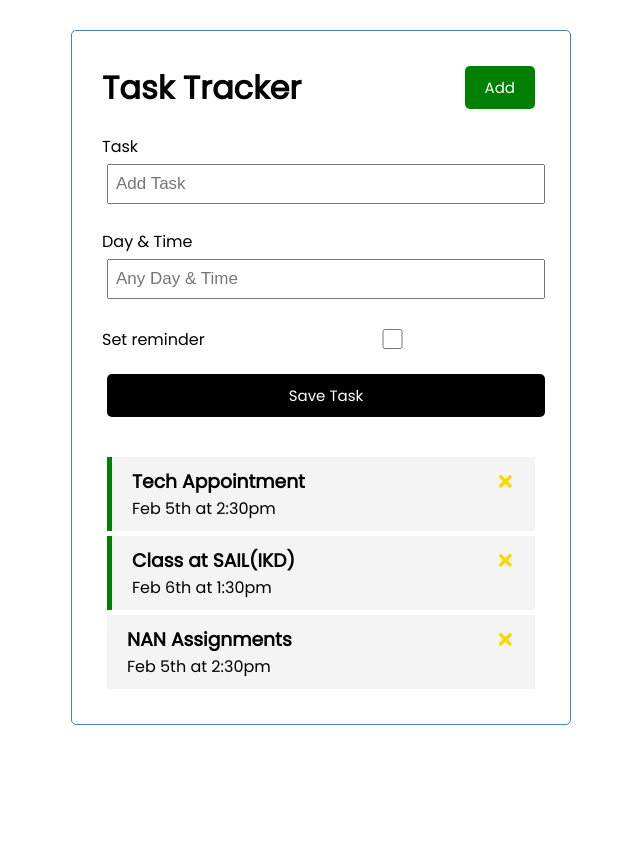
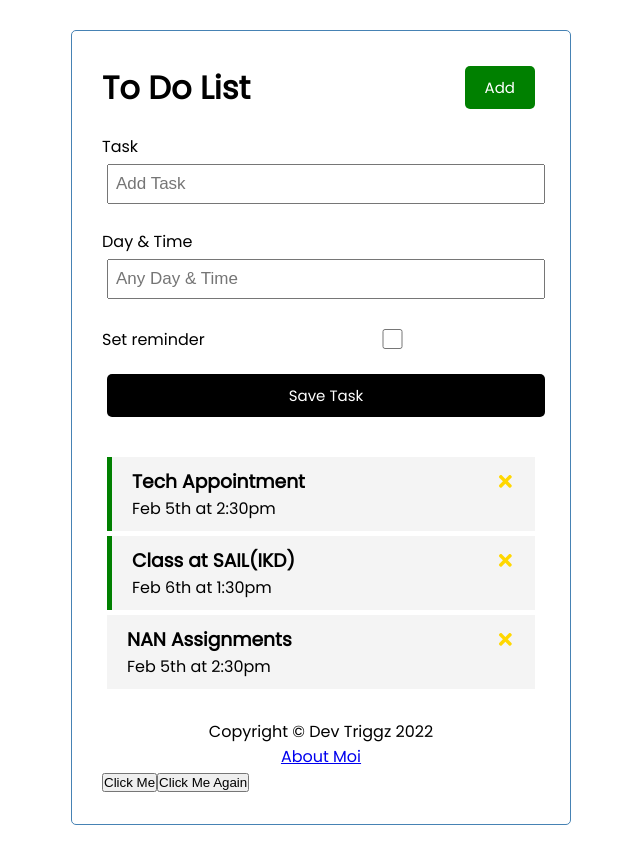
Before and after one commit to jaytriggz/Task-Tracker, a React (Create React App) app: page / in a window 1280 px wide. Shown: the whole page, without its empty margins (319-959 px from the left). Before the commit the page ends 800 px from the top, so only its background shows below. Built offline with nearby package versions, Linux system fonts and the light colour scheme.

Commit message:
React Good

```diff
--- a/package.json
+++ b/package.json
@@ -16,8 +16,8 @@
     "start": "react-scripts start",
     "build": "react-scripts build",
     "test": "react-scripts test",
-    "eject": "react-scripts eject",
-    "server": "json-server --watch db.json --port 4000"
+    "eject": "react-scripts eject"
+
   },
   "eslintConfig": {
     "extends": [
--- a/src/App.js
+++ b/src/App.js
@@ -1,8 +1,11 @@
 
 import Header from './components/header'
 import Tasks from './components/Tasks'
+import Footer from './components/Footer'
 import {useState} from 'react'
 import AddTask from './components/AddTask'
+import Section from './components/Section'
+
 
 const App = () => {
   const [tasks, setTasks] = useState(
@@ -52,6 +55,8 @@ const App = () => {
       <Tasks  tasks={tasks}
       onDelete= {deleteTask}
       onToggle={toggleReminder}/> : ('Oga No Task To Show, OTTN')}
+      <Footer />
+      <Section />
     </div>
   )
 
--- /dev/null
+++ b/src/components/Footer.js
@@ -0,0 +1,10 @@
+const Footer = () => {
+  return (
+    <footer>
+        <p>Copyright &copy; Dev Triggz 2022 </p>
+        <a href="/about">About Moi</a>
+    </footer>
+  )
+}
+
+export default Footer
--- /dev/null
+++ b/src/components/Section.js
@@ -0,0 +1,20 @@
+const Section = () => {
+    const handleClick = () => {
+        console.log('hello ninjas');
+    }
+
+    const handleClickAgain = (name) => {
+        console.log(name);
+    }
+
+  return (
+    <div className="section">
+
+        <button onClick={handleClick}>Click Me</button>
+        <button onClick={() =>{handleClickAgain, 'morayo'}}>Click Me Again</button>
+
+    </div>
+  )
+}
+
+export default Section
--- a/src/components/header.js
+++ b/src/components/header.js
@@ -11,7 +11,7 @@ const Header = ({  title }) => {
 }
 
 Header.defaultProps = {
-  title: 'Task Tracker',
+  title: 'To Do List',
 }
 
 // Header.PropTypes = {
```
